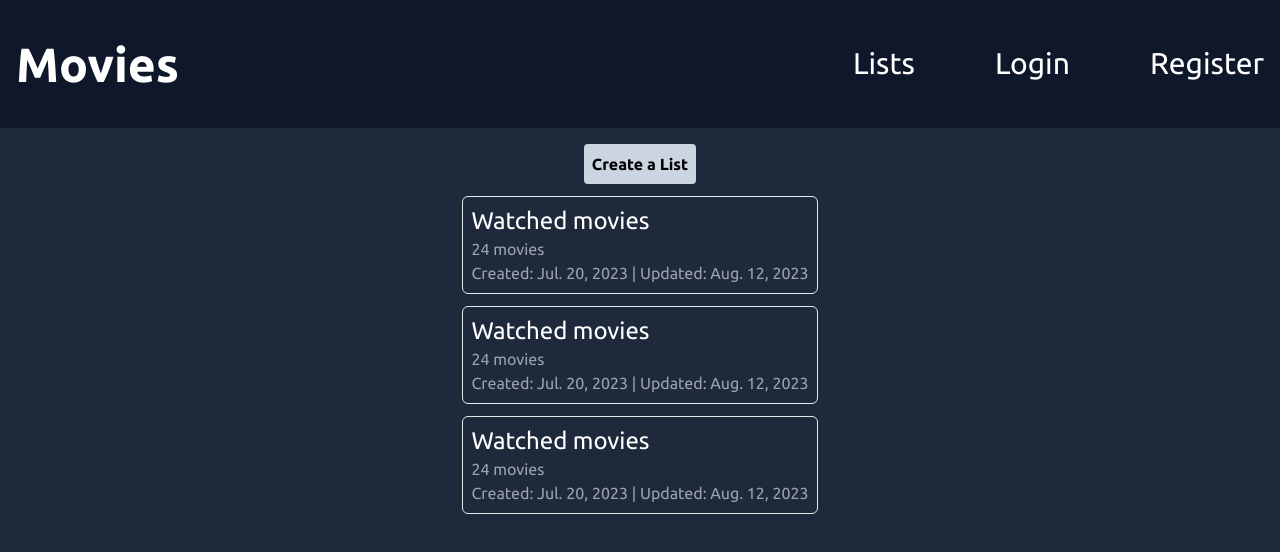
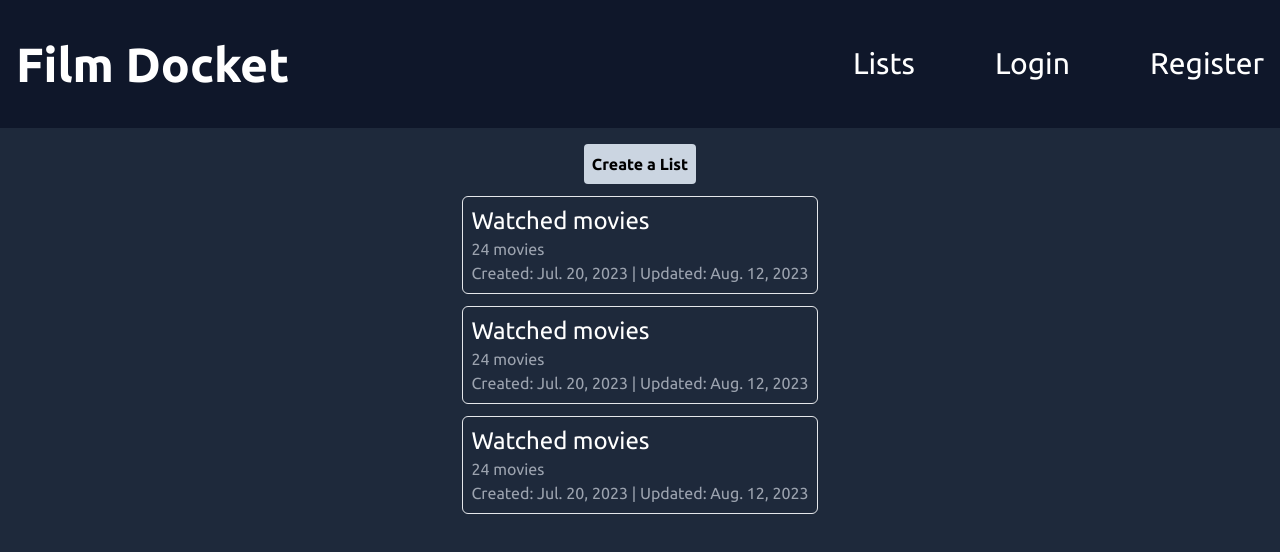
Before and after one commit to johnnybejar/movies, a React (Vite) app in the folder client/: page / in a window 1280 px wide. Shown: the top 552 px of the page. Built offline with nearby package versions, Linux system fonts and the light colour scheme.

Commit message:
updated title in header and index.html

```diff
--- a/client/index.html
+++ b/client/index.html
@@ -10,7 +10,7 @@
       rel="stylesheet"
     />
     <meta name="viewport" content="width=device-width, initial-scale=1.0" />
-    <title>Vite + React + TS</title>
+    <title>Film Docket</title>
   </head>
   <body>
     <div id="root"></div>
--- a/client/src/components/Header.tsx
+++ b/client/src/components/Header.tsx
@@ -4,7 +4,7 @@ function Header() {
   return (
     <div className="flex justify-center items-center h-32 border-b border-b-slate-900 bg-slate-900">
       <span className="font-bold text-5xl mr-auto ml-4">
-        <Link to="/">Movies</Link>
+        <Link to="/">Film Docket</Link>
       </span>
       <ul className="flex gap-20 mr-4">
         <li className="text-3xl border-b border-slate-900 hover:border-white transition-all">
```
